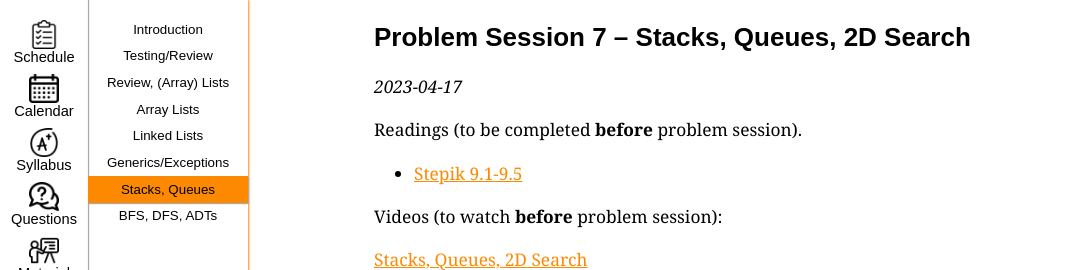
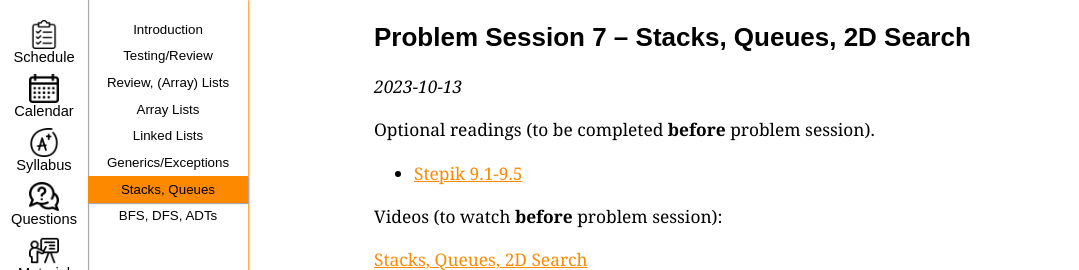
Before and after one commit to ucsd-cse12-f23/ucsd-cse12-f23.github.io, a Jekyll site: the page built from _lectures/lecture7.md, in a window 1280 px wide. Shown: the top 270 px of the page, without its empty margins (0-1079 px from the left). Built offline with Jekyll 4.4.1, drawn with Linux system fonts in a browser that asks for light colours.

Commit message:
Update lecture7.md

```diff
--- a/_lectures/lecture7.md
+++ b/_lectures/lecture7.md
@@ -2,7 +2,7 @@
 layout: with-sidebar
 index: 7
 name: Stacks, Queues
-released-on: "2023-04-17"
+released-on: "2023-10-13"
 videos:
   - title: Stacks, Queues, 2D Search
     url: https://drive.google.com/file/d/136LTVlzlMqF74-3kty4FN7pinvue4oQD
@@ -12,7 +12,7 @@ videos:
 
 _{{ page.released-on }}_
 
-Readings (to be completed **before** problem session).
+Optional readings (to be completed **before** problem session).
 - [Stepik 9.1-9.5](https://stepik.org/lesson/697511/step/1?unit=697369){:target="_blank"}
 
 Videos (to watch **before** problem session):
@@ -25,7 +25,7 @@ Videos (to watch **before** problem session):
 
 ## Notes & Files from Pre-Lecture Videos
 
-[Pre-Lecture 7](https://github.com/ucsd-cse12-sp23/ucsd-cse12-sp23.github.io/tree/main/_pre-lectures/lecture-07){:target="_blank"}
+[Pre-Lecture 7](https://github.com/ucsd-cse12-f23/ucsd-cse12-f23.github.io/tree/main/_pre-lectures/lecture-07){:target="_blank"}
 
 ## Handout
 
@@ -33,4 +33,4 @@ Videos (to watch **before** problem session):
 
 ## Notes & Files from Live-Lecture
 
-[Lecture Notes](https://github.com/ucsd-cse12-sp23/ucsd-cse12-sp23.github.io/tree/main/_lectures/lecture-07){:target="_blank"}
+[Lecture Notes](https://github.com/ucsd-cse12-f23/ucsd-cse12-f23.github.io/tree/main/_lectures/lecture-07){:target="_blank"}
```
